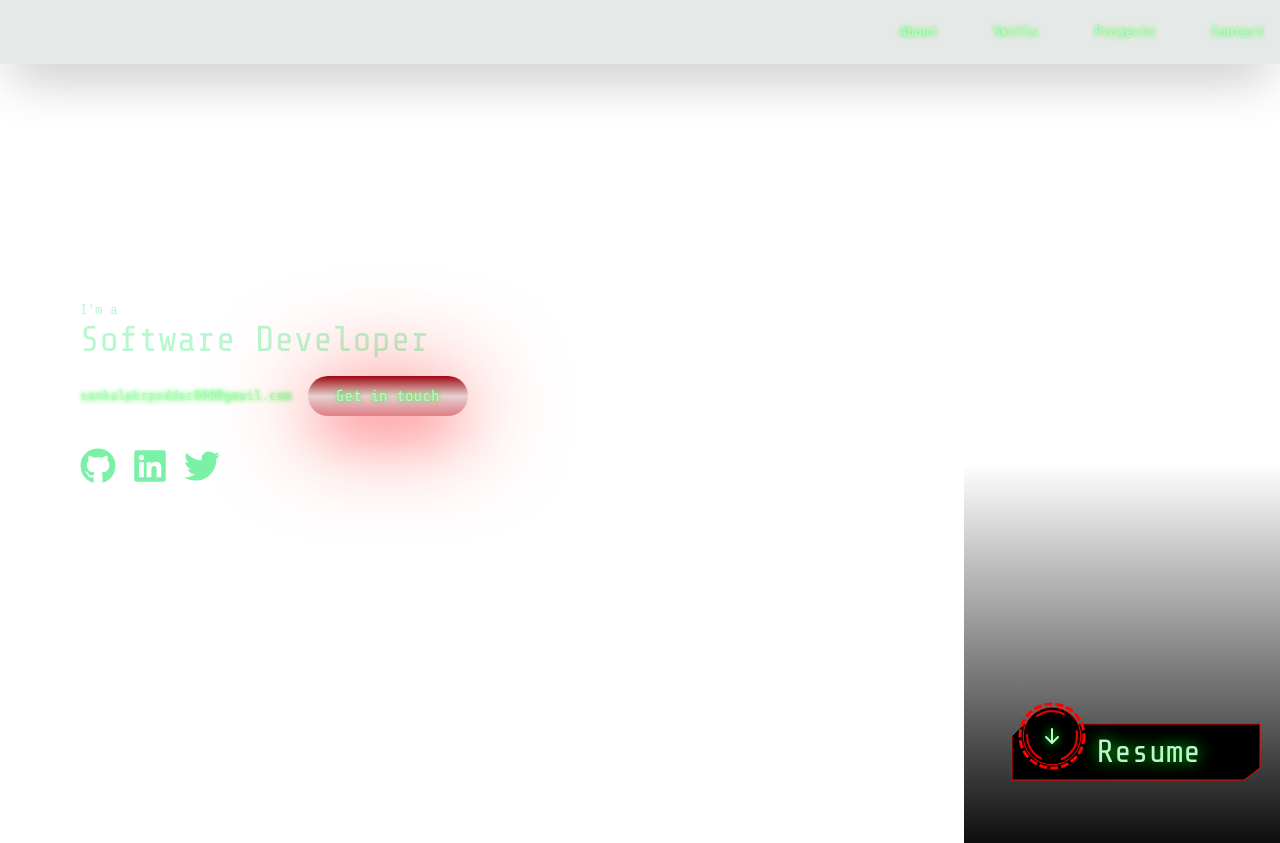
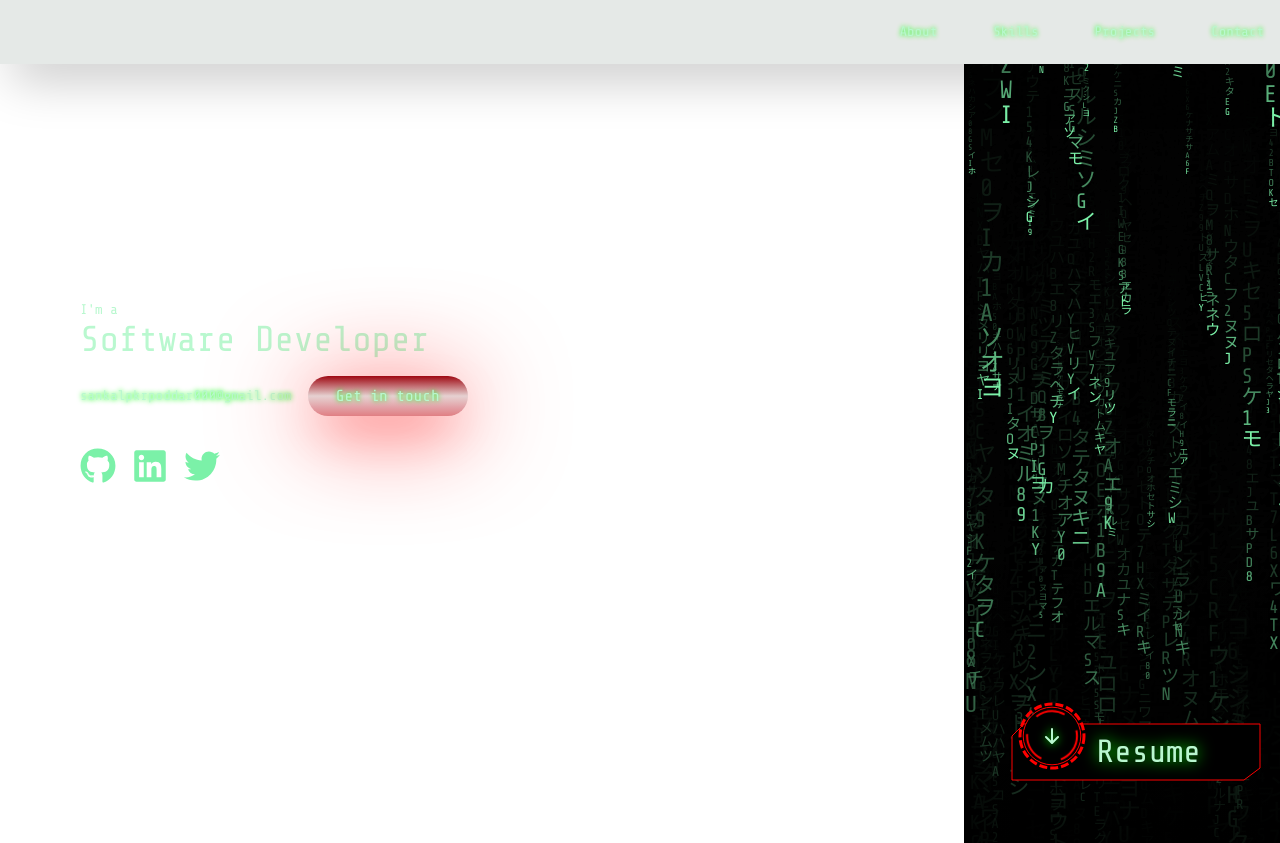
Before and after one commit to Herman6220/portfolio, a Next.js app: page / in a window 1280 px wide. Shown: the top 843 px of the page. Built offline with nearby package versions, Linux system fonts and the light colour scheme.

Commit message:
mistake fix

```diff
--- a/src/app/page.tsx
+++ b/src/app/page.tsx
@@ -122,7 +122,7 @@ export default function Home() {
         <div
           ref={containerRef}
           className="h-full w-1/4 relative">
-          {/* <MatrixRain containerRef={containerRef} /> */}
+          <MatrixRain containerRef={containerRef} />
           <div className="absolute bottom-0 h-full w-full bg-gradient-to-b from-transparent via-transparent to-[#000000]"></div>
         </div>
       </div>
```
